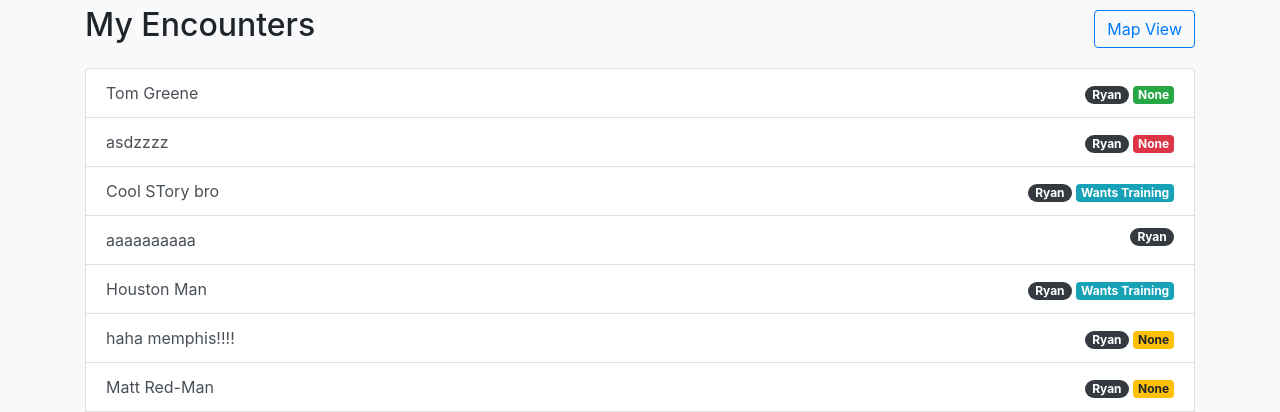
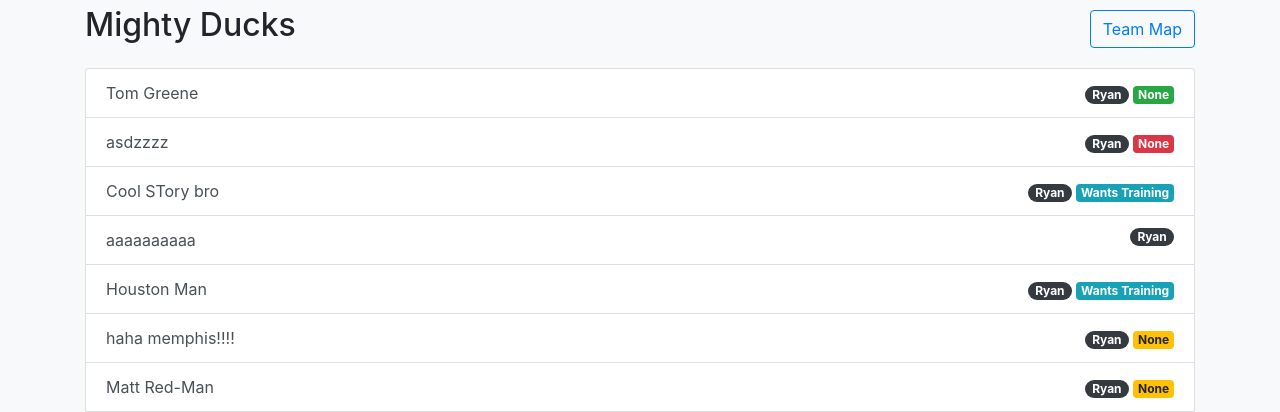
Before and after one commit to clearyusc/npl_app, a Django app: page /team/1/list/ in a window 1280 px wide. Shown: the part 66-478 px from the top of the page. Run offline with Django 3.2, Linux system fonts and the light colour scheme; a user stored in the database is signed in; data comes from the database, SQL or seed files in the repository; both versions use the stored data as it was after the commit; some libraries are stand-ins or nearby versions.

Commit message:
fixed bug with team encounters and team list. also added correct titles and buttons for those views.  also now doing redirect from index to new encounter if the user is authenticated.

```diff
--- a/npl/templates/base.html
+++ b/npl/templates/base.html
@@ -56,7 +56,7 @@
                   <li class="nav-item  {% if request.resolver_match.url_name == 'my_encounters_map' %}active{% endif %}">
                     <a class="nav-link" href="{% url 'npl:my_encounters_map' %}"><i class="fas fa-map-marker-alt fa-2x"></i></a>
                   </li>
-                  <li class="nav-item  {% if request.resolver_match.url_name == 'settings' %}active{% endif %}">
+                  <li class="nav-item  {% if request.resolver_match.url_name == 'settings' or request.resolver_match.url_name == 'team_encounters_list' or request.resolver_match.url_name == 'team_encounters_map' %}active{% endif %}">
                         <a class="nav-link" href="{% url 'npl:settings' %}"><i class="fas fa-users fa-2x"></i></a>
                     </li>
                 </ul>
--- a/npl/templates/npl/encounters.html
+++ b/npl/templates/npl/encounters.html
@@ -6,8 +6,14 @@
 
 {% if encounters_list %}
 <div class="d-flex justify-content-between align-items-center">
-    <h2>My Encounters</h2>
-<a class="btn btn-outline-primary" href="{% url 'npl:my_encounters_map' %}">Map View</a>
+
+    {% if team_encounter_mode %}
+        <h2>{{team_name}}</h2>
+        <a class="btn btn-outline-primary" href="{% url  'npl:team_encounters_map' team_id %}">Team Map</a>
+    {% else %}
+        <h2>My Encounters</h2>
+        <a class="btn btn-outline-primary" href="{% url 'npl:my_encounters_map' %}">Map View</a>
+    {% endif %}
 </div>
 
 <!--<div class="card mt-3">
--- a/npl/templates/npl/encounters_map.html
+++ b/npl/templates/npl/encounters_map.html
@@ -24,7 +24,11 @@
 
 <div class="d-flex justify-content-between align-items-center">
     <h2>{{ title }}</h2>
-<a class="btn btn-outline-primary" href="{% url 'npl:my_encounters' %}">List View</a>
+     {% if team_id %}
+        <a class="btn btn-outline-primary" href="{% url  'npl:team_encounters_list' team_id %}">Team List</a>
+    {% else %}
+        <a class="btn btn-outline-primary" href="{% url 'npl:my_encounters' %}">List View</a>
+    {% endif %}
 </div>
 
 <div class="card shadow mt-3">
--- a/npl/templates/npl/team_detail.html
+++ b/npl/templates/npl/team_detail.html
@@ -11,8 +11,8 @@
     <div class="card-body">
         <div class="btn-group" role="group" aria-label="Basic example">
           <a type="button" class="btn btn-group-sm btn-secondary" href="{% url 'npl:team_dashboard' team.id %}">Dashboard</a>
-          <a type="button" class="btn btn-group-sm btn-secondary" href="{% url 'npl:team_encounters_map' team.id %}">Encounters List</a>
-          <a type="button" class="btn btn-group-sm btn-secondary" href="{% url 'npl:team_encounters_list' team.id %}">Encounters Map</a>
+          <a type="button" class="btn btn-group-sm btn-secondary" href="{% url 'npl:team_encounters_list' team.id %}">Encounters List</a>
+          <a type="button" class="btn btn-group-sm btn-secondary" href="{% url 'npl:team_encounters_map' team.id %}">Encounters Map</a>
         </div>
         <hr />
         <strong>Members:</strong>
--- a/npl/views.py
+++ b/npl/views.py
@@ -89,7 +89,6 @@ def new_encounter(request):
     else:
         my_encounters = get_my_encounters(request)
         if my_encounters.exists():
-            print('IT EXISTS?!?!?!?!?!?!?!?!')
             recent = my_encounters.order_by('-date_time')[0]
             form = EncounterForm(initial={'street_address_name': recent.street_address_name,
                                           'city': recent.city,
@@ -149,10 +148,14 @@ class TeamEncounterIndexList(generic.ListView):
     context_object_name = 'encounters_list'
 
     def get(self, request, *args, **kwargs):
-        team_encounters = get_team_encounters(kwargs['pk'])
+        team_id = kwargs['pk']
+        team_name = Team.objects.filter(id=team_id).first().team_name
+        team_encounters = get_team_encounters(team_id)
         team_encounters.order_by('-date_time')
         context = {'encounters_list': team_encounters,
-                   'team_encounter_mode': True}
+                   'team_encounter_mode': True,
+                   'team_id':team_id,
+                   'team_name':team_name}
         return render(request, "npl/encounters.html", context=context)
 
 
@@ -175,7 +178,8 @@ def export_team_encounters(request, pk):
     return _export_encounters_to_csv_file(team_encounters)
 
 
-def _render_encounter_map(request, encounters, title):
+def _render_encounter_map(request, encounters, title, team_id=None):
+
     encounter_pins = []
     default_map_center = json.dumps(
         {'lat': 39.8283, 'lng': -98.5795, 'zoom': 4})
@@ -186,7 +190,6 @@ def _render_encounter_map(request, encounters, title):
 
     for encounter in encounters:
         if encounter.lat is not None and encounter.lng is not None:
-            raise Exception('encounter lat, lng = {}, {}'.format(encounter.lat, encounter.lng))
             encounter_pins.append(EncounterPinViewModel(encounter))
 
     _json = json.dumps(encounter_pins, cls=LazyEncoder)
@@ -200,7 +203,7 @@ def _render_encounter_map(request, encounters, title):
         except Exception:
             _map_center = default_map_center
 
-    return render(request, 'npl/encounters_map.html', {'title': title, 'json': _json, 'map_center': _map_center})
+    return render(request, 'npl/encounters_map.html', {'title': title, 'json': _json, 'map_center': _map_center, 'team_id':team_id})
 
 
 def encounter_map(request):
@@ -212,7 +215,7 @@ def team_encounter_map(request, pk):
     team_encounters = get_team_encounters(pk).order_by('-date_time')
     team = Team.objects.get(id=pk)
 
-    return _render_encounter_map(request, team_encounters, title=team.team_name)
+    return _render_encounter_map(request, team_encounters, title=team.team_name, team_id=team.pk)
 
 
 def view_my_dashboard(request):
@@ -346,6 +349,8 @@ def log_out(request):
 
 
 def landing_page(request):
+    if request.user.is_authenticated:
+        return HttpResponseRedirect(reverse_lazy('npl:new_encounter'))
     return render(request, 'registration/about.html')
 
 
```
Also changed, not shown: db.sqlite3.
